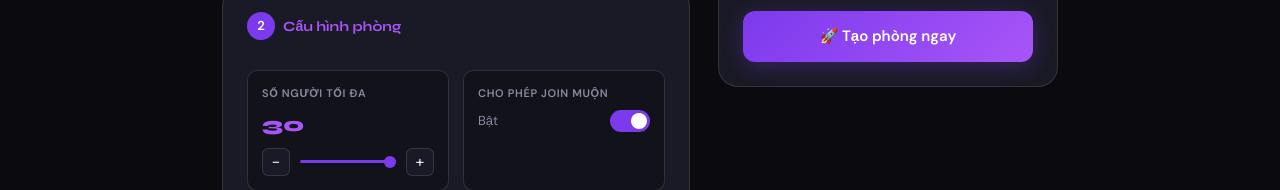
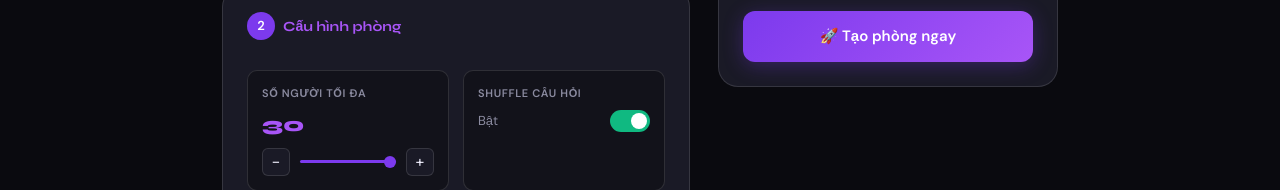
Before and after one commit to Congvinh2005/Quiz-battle, a Next.js app in the folder frontend/: page /create-room in a window 1280 px wide. Shown: the part 610-800 px from the top of the page. Built offline with nearby package versions, Linux system fonts and the light colour scheme; no server answers.

Commit message:
bỏ tính năng join muộn

```diff
--- a/frontend/components/screens/CreateRoomScreen.tsx
+++ b/frontend/components/screens/CreateRoomScreen.tsx
@@ -75,7 +75,6 @@ export default function CreateRoomScreen() {
   const [selectedQuizId, setSelectedQuizId] = useState<string>("");
   const [createdRoom, setCreatedRoom] = useState<GameRoom | null>(null);
   const [maxPlayers, setMaxPlayers] = useState(30);
-  const [allowLateJoin, setAllowLateJoin] = useState(true);
   const [shuffleQuestions, setShuffleQuestions] = useState(true);
   const [roomChat, setRoomChat] = useState(true);
   const [isLoading, setIsLoading] = useState(true);
@@ -221,17 +220,6 @@ export default function CreateRoomScreen() {
                 </div>
               </div>
 
-              <div className="setting-item">
-                <div className="setting-label">Cho phép join muộn</div>
-                <div className="setting-toggle-row">
-                  <div className="setting-toggle-label">{allowLateJoin ? "Bật" : "Tắt"}</div>
-                  <button
-                    className={`setting-toggle on-primary${allowLateJoin ? " is-on" : ""}`}
-                    onClick={() => setAllowLateJoin((value) => !value)}
-                    aria-label="Bật tắt join muộn"
-                  />
-                </div>
-              </div>
 
               <div className="setting-item">
                 <div className="setting-label">Shuffle câu hỏi</div>
```
